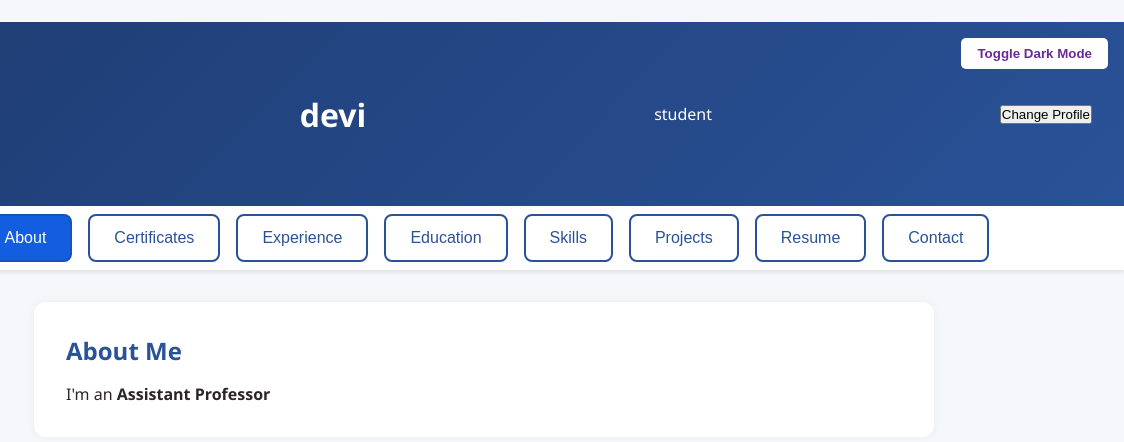
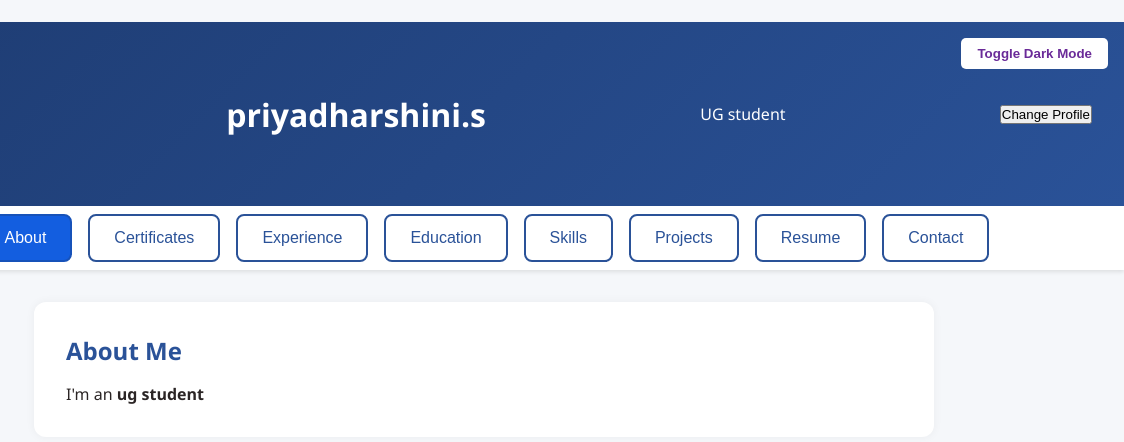
Before and after one commit to priyadharshini3395-star/Priyadarshini.s, a plain HTML site: page index.html in a window 1280 px wide. Shown: the full height of the page, 156-1280 px from the left. Drawn offline with Linux system fonts and the light colour scheme.

Commit message:
index.html

```diff
--- a/index.html
+++ b/index.html
@@ -3,7 +3,7 @@
 <head>
   <meta charset="UTF-8" />
   <meta name="viewport" content="width=device-width, initial-scale=1.0"/>
-  <title>priyaPortfolio</title>
+  <title>priyadharshini.sPortfolio</title>
   <style>
     * {
       margin: 0;
@@ -200,10 +200,10 @@
   <button class="dark-toggle" onclick="toggleDarkMode()">Toggle Dark Mode</button>
   <img src="./priya.jpg" alt="Profile Picture" class="profile-picture" id="profileImage" style="margin: 0 1rem 0 0; align-self: flex-start;">
   <div style="text-align: left;">
-    <h1> devi</h1>
+    <h1> priyadharshini.s</h1>
 
   </div>
-  <p>student</p>
+  <p>UG student</p>
   <input type="file" id="fileInput" accept="image/*" style="display:none">
   <button onclick="showModal()">Change Profile</button>
 </header>
@@ -221,12 +221,12 @@
 
 <section id="about" class="active">
   <h2>About Me</h2>
-  <p>I'm an <b>Assistant Professor</b></p>
+  <p>I'm an <b>ug student</b></p>
 </section>
 
 <section id="education">
   <h2>Education</h2>
-  <p>Madras University – M.Sc.,M.Phil</p>
+  <p>Madras University – BCA </p>
 </section>
 
 <section id="skills">
@@ -261,7 +261,7 @@
 <section id="contact">
   <h2>Contact</h2>
   <p>Email: <a href="priyadharshini3395@gmail.com">shyamalakavisha@gmail.com</a></p>
-  <p>Phone: +91-9600586092</p>
+  <p>Phone: +91-8190843395</p>
   <p>Location: Chennai, India</p>
 </section>
 
@@ -285,7 +285,7 @@
     </div>
   </div>
 <footer>
-  <p>&copy; 2025 priya. All rights reserved.</p>
+  <p>&copy; 2025 priyadharshini.s All rights reserved.</p>
 </footer>
 
 <div class="modal" id="passwordModal">
```
